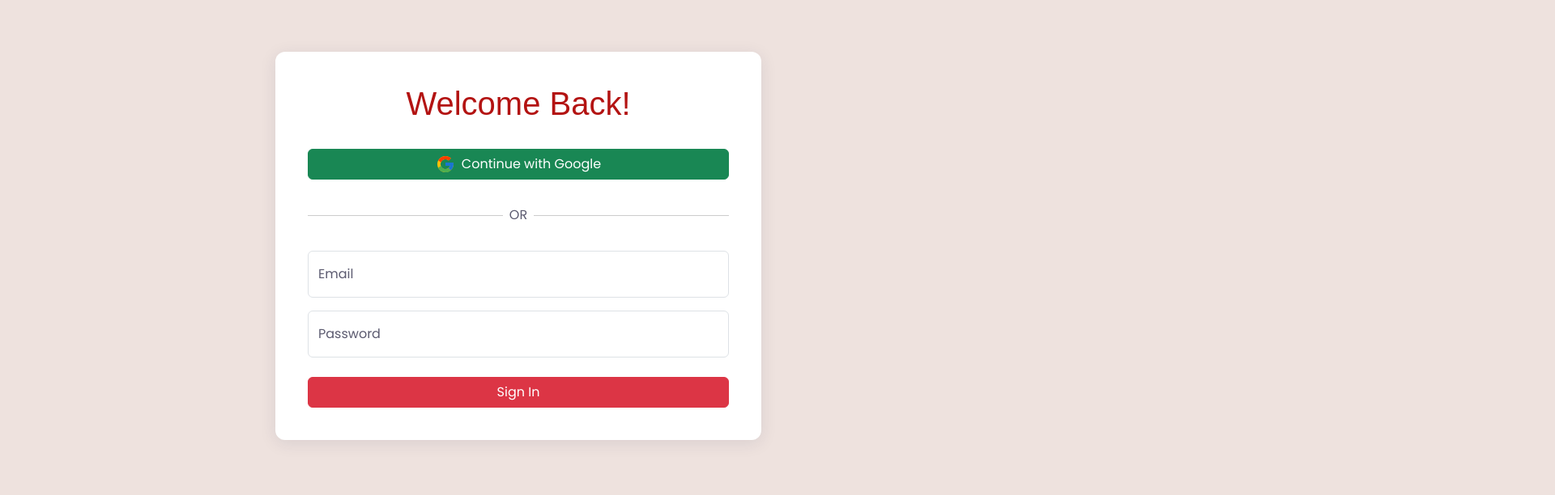
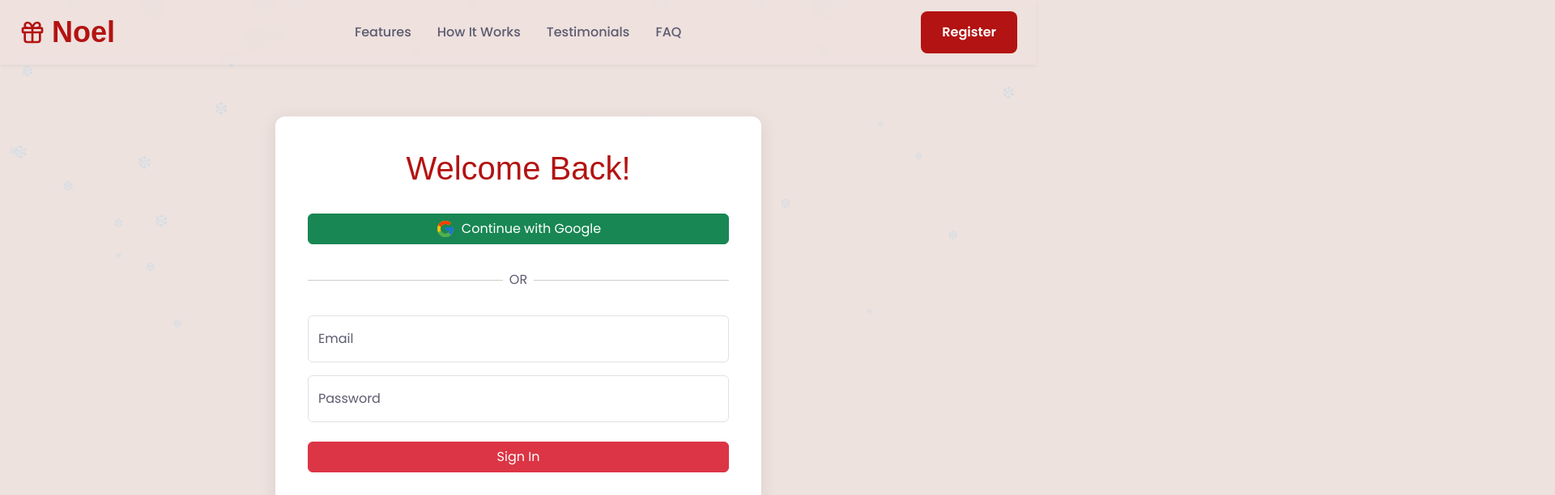
Before and after one commit to dhee-tree/noel-frontend, a Next.js app: page /login in a window 1280 px wide. Shown: the top 612 px of the page at 81% size, 1920 px wide, since content can reach past the window. Built offline with nearby package versions, Linux system fonts and the light colour scheme; no server answers; a web font is replaced by a local one.

Commit message:
Modify shad button and components

```diff
--- /dev/null
+++ b/src/app/(auth)/layout.tsx
@@ -0,0 +1,19 @@
+import React from 'react';
+import { SiteHeader } from "@/components/landing/SiteHeader/SiteHeader";
+import { Snowfall } from "@/components/landing/Snowfall/Snowfall";
+import { SiteFooter } from "@/components/landing/Footer/Footer";
+
+export default function MainLayout({
+  children,
+}: {
+  children: React.ReactNode;
+}) {
+  return (
+    <div style={{ position: 'relative' }}>
+      <Snowfall />
+      <SiteHeader />
+      <main>{children}</main>
+      <SiteFooter />
+    </div>
+  );
+}
--- a/src/components/landing/SiteHeader/SiteHeader.tsx
+++ b/src/components/landing/SiteHeader/SiteHeader.tsx
@@ -1,18 +1,29 @@
-'use client';
-import React, { useState } from 'react';
-import Link from 'next/link';
-import { Gift, Menu, X } from 'lucide-react';
-import styles from './SiteHeader.module.css';
+"use client";
+import React, { useState, useEffect } from "react";
+import Link from "next/link";
+import { Gift, Menu, X } from "lucide-react";
+import styles from "./SiteHeader.module.css";
+import { useSession, signOut } from "next-auth/react";
+import { Button } from "@/components/ui/Button/Button";
+import { usePathname } from 'next/navigation';
 
 const navLinks = [
-  { href: '#features', label: 'Features' },
-  { href: '#how-it-works', label: 'How It Works' },
-  { href: '#testimonials', label: 'Testimonials' },
-  { href: '#faq', label: 'FAQ' },
+  { href: '/#features', label: 'Features' },
+  { href: '/#how-it-works', label: 'How It Works' },
+  { href: '/#testimonials', label: 'Testimonials' },
+  { href: '/#faq', label: 'FAQ' },
 ];
 
 export const SiteHeader = () => {
   const [isMobileMenuOpen, setIsMobileMenuOpen] = useState(false);
+    const { data: session, status } = useSession();
+    const pathname = usePathname();
+    const [isMounted, setIsMounted] = useState(false);
+
+  useEffect(() => {
+    setIsMounted(true);
+  }, []);
+
 
   return (
     <header className={styles.header}>
@@ -31,6 +42,45 @@ export const SiteHeader = () => {
           ))}
         </nav>
 
+        <div className={styles.authButtons}>
+          {status === "loading" || !isMounted ? (
+            <div style={{ height: "40px" }} />
+          ) : status === "unauthenticated" ? (
+            <>
+              {(pathname === "/" || pathname === "/login") && (
+                <Button href="/register" variant="primary">
+                  Register
+                </Button>
+              )}
+              {pathname === "/register" && (
+                <Button href="/login" variant="primary">
+                  Login
+                </Button>
+              )}
+              {pathname !== "/" && pathname !== "/login" && pathname !== "/register" && (
+                <>
+                  <Button variant="outline" href="/login">
+                    Login
+                  </Button>
+                  <Button variant="primary" href="/register">
+                    Register
+                  </Button>
+                </>
+              )}
+            </>
+          ) : (
+            <>
+              <span>Hi, {session?.user?.name?.split(" ")[0]}!</span>{" "}
+              <Button
+                variant="primary"
+                onClick={() => signOut({ callbackUrl: "/" })}
+              >
+                Logout
+              </Button>
+            </>
+          )}
+        </div>
+
         {/* Mobile Menu Button */}
         <button
           className={styles.mobileMenuButton}
@@ -42,13 +92,20 @@ export const SiteHeader = () => {
 
         {/* Mobile Menu Overlay */}
         <div
-          className={`${styles.mobileNavOverlay} ${isMobileMenuOpen ? styles.mobileNavOverlayOpen : ''}`}
+          className={`${styles.mobileNavOverlay} ${
+            isMobileMenuOpen ? styles.mobileNavOverlayOpen : ""
+          }`}
         >
           <div className={styles.mobileNavHeader}>
-             <span className={styles.logo} style={{fontSize: "1.75rem"}}>NOEL</span>
-             <button onClick={() => setIsMobileMenuOpen(false)} aria-label="Close navigation menu">
-                <X size={32} color="var(--secondary-color)" />
-             </button>
+            <span className={styles.logo} style={{ fontSize: "1.75rem" }}>
+              NOEL
+            </span>
+            <button
+              onClick={() => setIsMobileMenuOpen(false)}
+              aria-label="Close navigation menu"
+            >
+              <X size={32} color="var(--secondary-color)" />
+            </button>
           </div>
           <nav className={styles.mobileNavLinks}>
             {navLinks.map((link) => (
--- a/src/components/ui/Button/Button.module.css
+++ b/src/components/ui/Button/Button.module.css
@@ -12,7 +12,6 @@
   transition: background-color 0.2s ease-in-out, color 0.2s ease-in-out, border-color 0.2s ease-in-out;
 }
 
-/* Primary variant (default) */
 .primary {
   background-color: var(--primary-color);
   color: white;
@@ -22,7 +21,6 @@
   background-color: #9a1010;
 }
 
-/* Outline variant */
 .outline {
   background-color: transparent;
   color: var(--primary-color);
@@ -41,3 +39,13 @@
 .green:hover {
   background-color: #1a743e;
 }
+
+.primaryOutline {
+  background-color: transparent;
+  color: var(--primary-color);
+  border-color: var(--primary-color);
+}
+
+.primaryOutline:hover {
+  background-color: rgba(179, 19, 18, 0.05);
+}
--- a/src/components/ui/Button/Button.tsx
+++ b/src/components/ui/Button/Button.tsx
@@ -4,7 +4,7 @@ import styles from "./Button.module.css";
 
 interface ButtonProps extends React.ButtonHTMLAttributes<HTMLButtonElement> {
   children: React.ReactNode;
-  variant?: "primary" | "outline" | "green";
+  variant?: "primary" | "outline" | "green" | "primaryOutline";
   href?: string;
   className?: string;
 }
@@ -20,7 +20,11 @@ export const Button = ({
 
   if (href) {
     return (
-      <Link href={href} className={buttonClassName}>
+      <Link
+        href={href}
+        className={buttonClassName}
+        style={{ textDecoration: "none" }}
+      >
         {children}
       </Link>
     );
```
Also changed, not shown: src/components/landing/Hero/Hero.tsx (+10 -2 lines).
